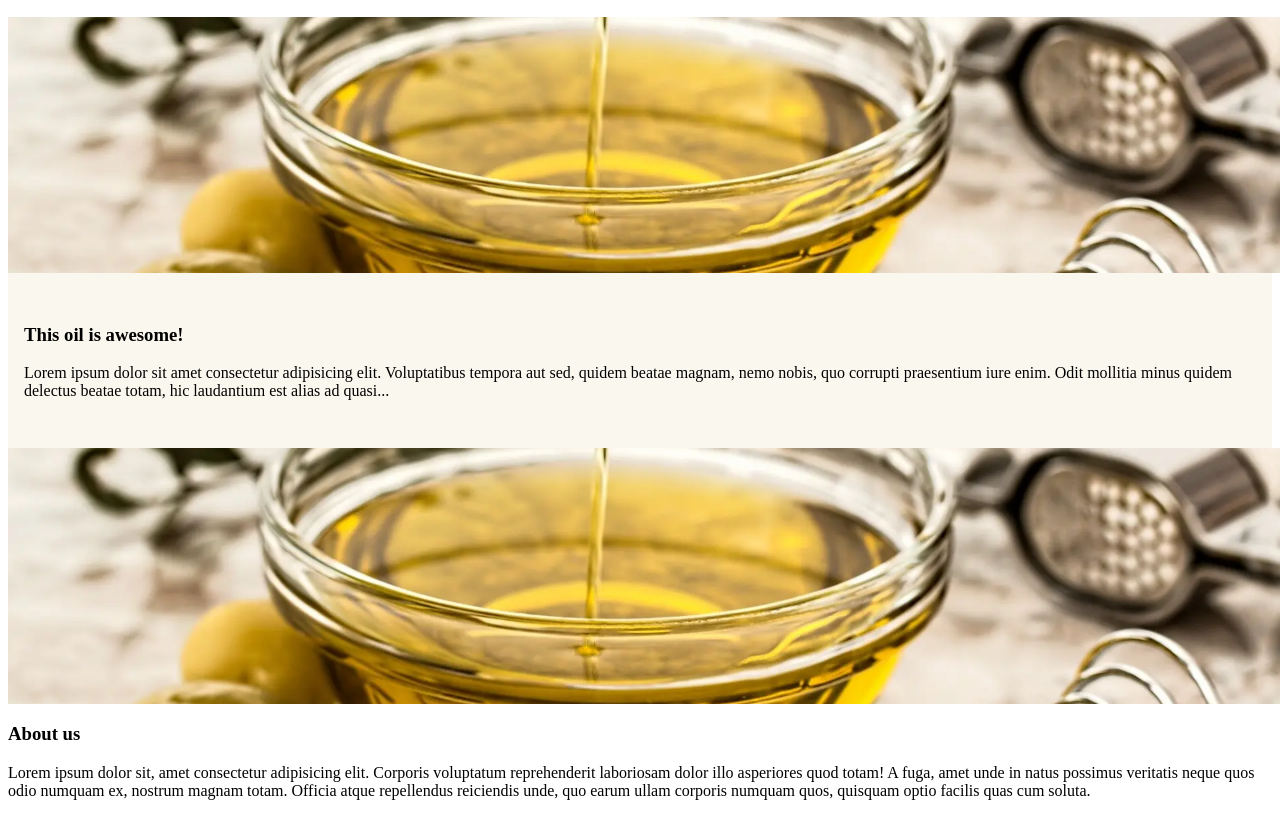
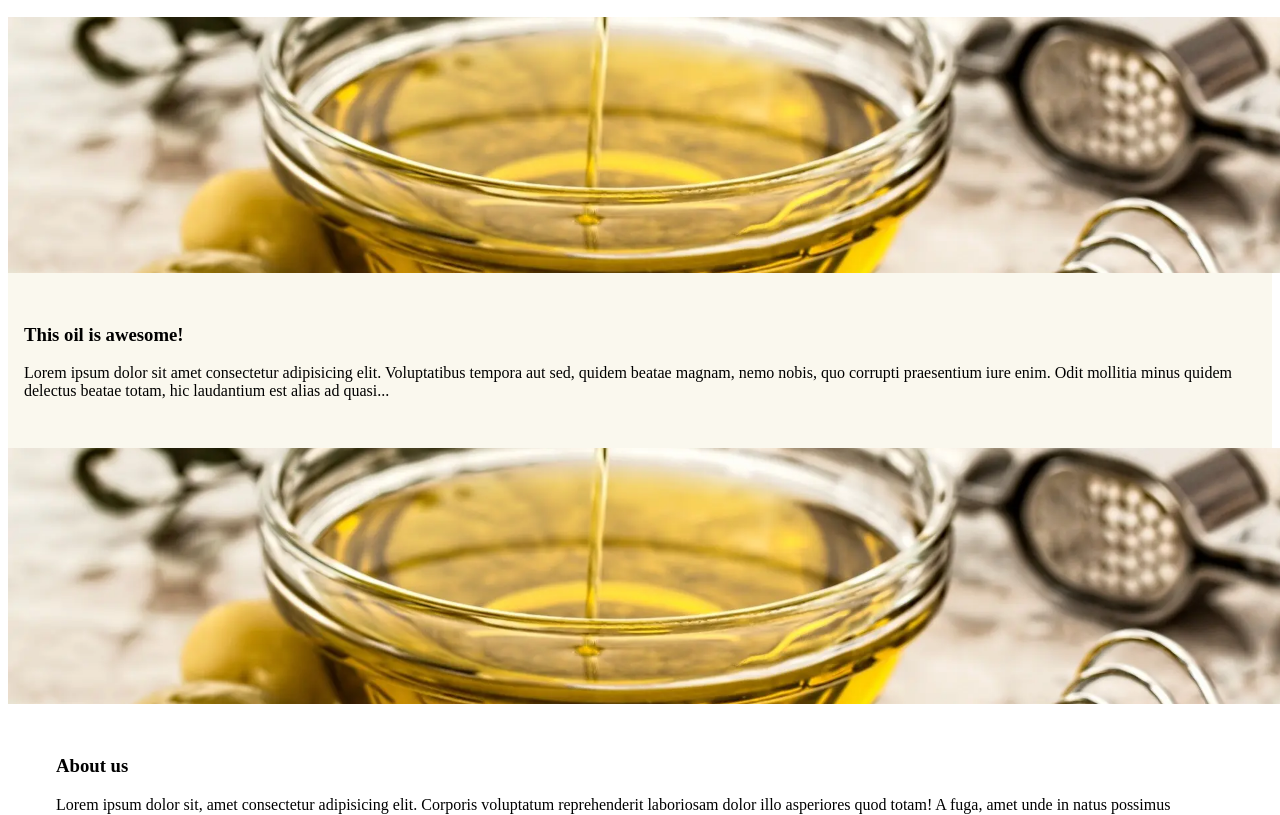
Before and after one commit to JoanPenaNeira/CV_Joan_Pena_Neira, a plain HTML site: page s04_css_background/index.html in a window 1280 px wide. Shown: the part 103-918 px from the top of the page. Drawn offline with Linux system fonts and the light colour scheme.

Commit message:
006_commit: reset.css
-Afegir reset.css
-centrar text

```diff
--- a/s04_css_background/css/main.css
+++ b/s04_css_background/css/main.css
@@ -24,3 +24,6 @@ header {
   width: 100vw;
   height: 20vw;
 }
+section {
+    padding: 2rem 3rem;
+}
--- /dev/null
+++ b/s04_css_background/css/reset.css
@@ -0,0 +1,42 @@
+*, *::before, *::after {
+  box-sizing: border-box;
+}
+
+* {
+  margin: 0;
+}
+
+@media (prefers-reduced-motion: no-preference) {
+  html {
+    interpolate-size: allow-keywords;
+  }
+}
+
+body {
+   line-height: 1.5;
+    -webkit-font-smoothing: antialiased;
+}
+
+img, picture, video, canvas, svg {
+  display: block;
+  max-width: 100%;
+}
+
+input, button, textarea, select {
+  font: inherit;
+}
+
+p, h1, h2, h3, h4, h5, h6 {
+  overflow-wrap: break-word;
+}
+
+p {
+  text-wrap: pretty;
+}
+h1, h2, h3, h4, h5, h6 {
+  text-wrap: balance;
+}
+
+#root, #__next {
+  isolation: isolate;
+}
```
